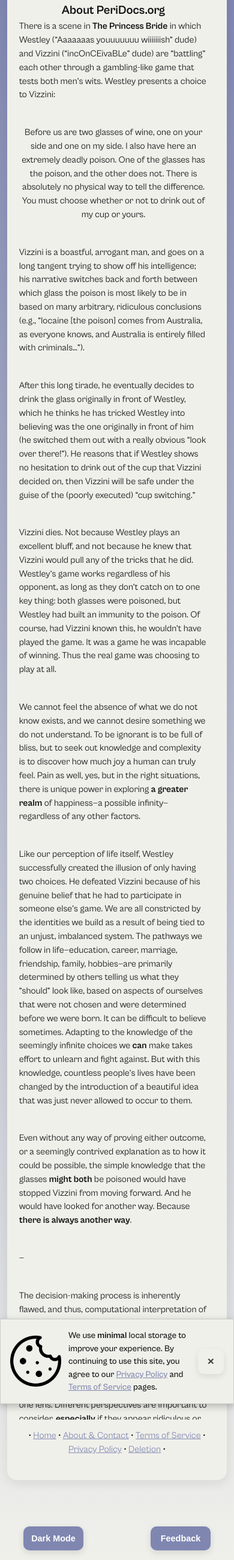
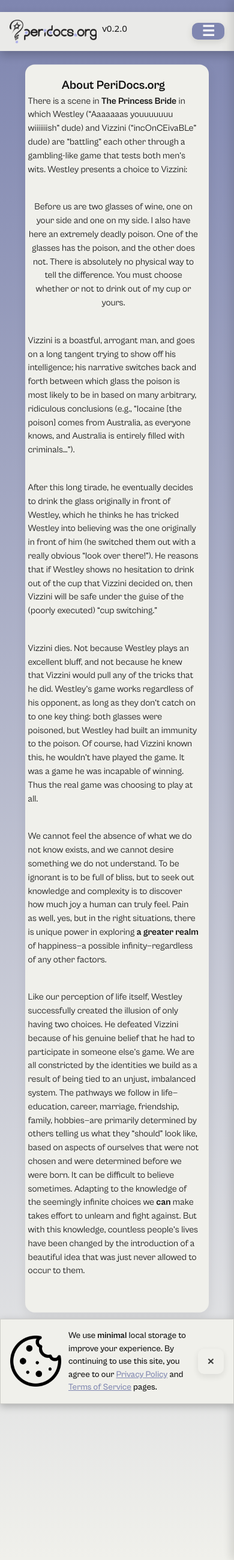
Before and after one commit to Stays7339/PeriDocs, a FastAPI app: page /about in a window 390 px wide. Shown: the whole page at 60% size. Run offline with FastAPI, Linux system fonts and the light colour scheme; parts of the project's set-up code (start-up, migrations or seed data) failed here and were passed over.

Commit message:
[]approximate date and time is 2026-03-20:12:20:00-04:00

```diff
--- a/app/static/peridocs-ui.js
+++ b/app/static/peridocs-ui.js
@@ -1,5 +1,5 @@
 // peridocs-ui.js — unified UI state: theme, cooldowns, modals, toasts, feedback/entry, privacy toast
-// save-state 202602261327  (YYYYMMDDhhmm)
+// save-state 2026-03-19T18:29:05-04:00
 // ==========================================
 
 /* Notes:
@@ -454,4 +454,70 @@ window.copySafeTextToClipboard = copySafeTextToClipboard;
       }
   }); // end deleteForm submit listener
     }
+
+// =========================
+// Header & Mobile Menu
+// =========================
+
+function initHeaderMenu() {
+  try {
+    const headerMenu = document.querySelector('.header-menu');
+    const menuToggle = document.getElementById('menu-toggle-btn');
+    const themeBtn = document.getElementById('theme-toggle-btn');
+    const feedbackBtn = document.getElementById('feedback-btn');
+
+    // Mobile menu toggle
+    menuToggle?.addEventListener('click', () => {
+      headerMenu?.classList.toggle('show');
+    });
+
+    // Move theme/feedback buttons into sidebar on mobile
+    function updateSidebarButtons() {
+      if (!headerMenu || !themeBtn || !feedbackBtn) return;
+      if (window.innerWidth <= 835) {
+        if (!headerMenu.contains(themeBtn)) headerMenu.appendChild(themeBtn);
+        if (!headerMenu.contains(feedbackBtn)) headerMenu.appendChild(feedbackBtn);
+      } else {
+        if (themeBtn.parentNode === headerMenu) document.body.appendChild(themeBtn);
+        if (feedbackBtn.parentNode === headerMenu) document.body.appendChild(feedbackBtn);
+      }
+    }
+    updateSidebarButtons();
+    window.addEventListener('resize', updateSidebarButtons);
+
+    // Header link/button hover and active
+    function styleHeaderButtons() {
+      headerMenu?.querySelectorAll('a, button').forEach(el => {
+        el.style.width = '100%';
+        el.style.marginBottom = '1.5rem';
+        el.style.display = 'inline-flex';
+        el.style.alignItems = 'center';
+        el.style.justifyContent = 'center';
+        el.style.fontFamily = "'CabinetGrotesk-Variable', system-ui, -apple-system, 'Segoe UI', Roboto, 'Helvetica Neue', Arial";
+        el.style.fontWeight = '600';
+        el.style.height = '48px';
+        el.style.textDecoration = 'none';
+        el.style.background = '#7F86B0';
+        el.style.color = '#FFFFFF';
+        el.style.borderRadius = '10px';
+        el.style.transition = 'background 0.2s ease, transform 0.1s ease';
+        el.addEventListener('mouseenter', () => { el.style.background='#6B708F'; el.style.transform='translateY(-1px)'; });
+        el.addEventListener('mouseleave', () => { el.style.background='#7F86B0'; el.style.transform='translateY(0)'; });
+        el.addEventListener('mousedown', () => el.style.transform='translateY(0)');
+      });
+    }
+    styleHeaderButtons();
+
+  } catch (err) {
+    console.error('Header/menu init failed:', err);
+  }
+}
+
+// Run immediately or on DOMContentLoaded
+if (document.readyState === 'loading') {
+  document.addEventListener('DOMContentLoaded', initHeaderMenu);
+} else {
+  initHeaderMenu();
+}
+
 }); // end DOMContentLoaded
--- a/app/static/style.css
+++ b/app/static/style.css
@@ -1,4 +1,4 @@
-/* ---------------------- PeriDocs-code/app/static/style.css  - save-state 202602261427(YYYYMMDDhhmm) ---------------------- */
+/* ---------------------- PeriDocs-code/app/static/style.css  - save-state 2026-03-20T12:16:25-04:00 ---------------------- */
 
 /* ---------------------- Fonts ---------------------- */
 @font-face{font-family:'Cabinet Grotesk';font-weight:100;src:url('/static/CabinetGrotesk_Complete/Fonts/WEB/fonts/CabinetGrotesk-Thin.woff2') format('woff2'),url('/static/CabinetGrotesk_Complete/Fonts/WEB/fonts/CabinetGrotesk-Thin.woff') format('woff'),url('/static/CabinetGrotesk_Complete/Fonts/WEB/fonts/CabinetGrotesk-Thin.ttf') format('truetype');}
@@ -152,7 +152,7 @@ a:active:not(.brand-link) {
 }
 
 /* ---------------------- Header/logo ---------------------- */
-header.site-wordmark{position:absolute;top:1.25rem;left:1.5rem;display:flex;align-items:center;gap:.6rem;font-family:'Cabinet Grotesk',sans-serif;font-weight:700;font-size:1.6rem;color:var(--text);opacity:.95;user-select:none;pointer-events:auto;}
+header.site-wordmark{position: fixed;top: 0;left: 0;width: 100%;display:flex;align-items:center;gap:.6rem;font-family:'Cabinet Grotesk',sans-serif;font-weight:100;font-size:1.6rem;color:var(--text);opacity:.95;user-select:none;pointer-events:auto;}
 .brand-link{display:flex;align-items:center;text-decoration:none;color:inherit;}
 .brand-logo{height:3rem;width:auto;display:block;filter:none;  transform: scaleX(1); transform-origin: center}
 html[data-theme='dark'] .brand-logo{filter:invert(1) brightness(.95) contrast(.9);}
@@ -204,125 +204,6 @@ html[data-theme='dark'] .expanded{background-color:color-mix(in srgb,var(--card)
 .feedback-modal-actions{display:flex;justify-content:flex-end;gap:8px;}
 
 
-@media (max-width: 640px) {
-
-  /* ---------------------- Wrap / layout ---------------------- */
-  .wrap {
-    display: flex;
-    justify-content: center;
-    align-items: flex-start;  /* vertical alignment for card */
-    padding-top: 2.5rem;      /* space from top */
-    padding-left: env(safe-area-inset-left);
-    padding-right: env(safe-area-inset-right);
-  }
-
-  /* ---------------------- Header / wordmark ---------------------- */
-  header.site-wordmark {
-    position: relative;
-    top: auto;
-    left: auto;
-    justify-content: center;
-    margin-top: 1.25rem;
-    font-size: 1.35rem;
-  }
-
-  .brand-logo {
-    height: 2.4rem;
-  }
-
-  /* ---------------------- Card ---------------------- */
-  .card {
-    width: 94%;
-    max-height: calc(100vh - 6rem);
-    padding: 1.5rem 1.25rem;
-    border-radius: 16px;
-    box-shadow: 0 6px 18px rgba(17,17,17,.08);
-    position: relative;
-    transform: translateY(-7%); /* moves the card upward */
-  }
-
-  .card-content {
-    flex: 1;
-    overflow-y: auto;
-    padding-right: 0.75rem;
-  }
-
-  /* ---------------------- Typography ---------------------- */
-  h1 {
-    font-size: 1.25rem;
-    margin-bottom: 1rem;
-  }
-
-  p {
-    font-size: 0.95rem;
-  }
-
-  textarea,
-  input[type="text"],
-  input[type="search"],
-  input[type="email"],
-  input[type="number"] {
-    font-size: 1rem;
-  }
-
-  /* ---------------------- Buttons ---------------------- */
-  /* Feedback button */
-  #feedback-btn {
-    bottom: 16px;
-    right: 10%;           /* fixed % from left, adjust for desired spacing */
-    width: 90px;
-    height: 40px;        /* match squircle proportions */
-    border-radius: 10px; /* same as desktop */
-    padding: 0.6rem 1rem;
-    font-size: 0.9rem;
-  }
-
-  /* Dark mode button */
-  #theme-toggle-btn {
-    bottom: 16px;
-    left: 10%;          /* fixed % from right */
-    width: 90px;
-    height: 40px;        /* same as feedback */
-    border-radius: 10px; /* squircle like desktop */
-    padding: 0.6rem 1rem;
-    font-size: 0.9rem;
-  }
-
-  /* Feedback button */
-  #feedback-btn,
-  #theme-toggle-btn {
-    display: flex;                 /* flex container for text */
-    align-items: center;           /* vertical centering */
-    justify-content: center;       /* horizontal centering */
-    text-align: center;            /* prevent left-align */
-    white-space: nowrap;           /* prevent wrapping */
-    line-height: 1;                /* ensure font sits in middle */
-  }
-
-  /* Feedback button specific */
-  #feedback-btn {
-    bottom: 16px;
-    right: 10%;
-    width: 100px;      /* slightly wider to fit text + padding */
-    height: 40px;
-    border-radius: 10px;
-    padding: 0 12px;   /* only horizontal padding; vertical handled by flex */
-    font-size: 0.9rem;
-  }
-
-  /* Dark mode button specific */
-  #theme-toggle-btn {
-    bottom: 16px;
-    left: 10%;
-    width: 100px;      /* match feedback width */
-    height: 40px;      /* match feedback height */
-    border-radius: 10px;
-    padding: 0 12px;
-    font-size: 0.9rem;
-  }
-
-}
-
 @media (hover: none) {
   #theme-toggle-btn:hover,
   #feedback-btn:hover {
@@ -334,17 +215,6 @@ html[data-theme='dark'] .expanded{background-color:color-mix(in srgb,var(--card)
   #feedback-btn:active {
     background: var(--accent-hover);
     transform: translateY(-1px);
-  }
-}
-
-@media (max-width: 640px) {
-  #privacy-toast {
-    left: 50%;
-    bottom: 10%;
-    transform: none;        /* remove translateX centering */
-    width: 100vw;           /* full viewport width */
-    border-radius: 0;       /* optional, flush with edges */
-    padding: 1rem;          /* adjust padding as needed */
   }
 }
 
@@ -561,4 +431,272 @@ html[data-theme='dark'] .expanded{background-color:color-mix(in srgb,var(--card)
 .about-content p.right { text-align: right; }
 h1.center {
   text-align: center;
+
 }
+
+
+/* =========================
+   Header / Wordmark & Mobile Responsiveness
+========================= */
+
+/* Header */
+header.site-wordmark {
+  position: fixed;
+  top: 0;
+  left: 0;
+  width: 100%;
+  display: flex;
+  align-items: center;
+  gap: 0.6rem;
+  padding: 0.5rem 1rem;
+  font-family: 'CabinetGrotesk-Variable', system-ui, -apple-system, "Segoe UI", Roboto, "Helvetica Neue", Arial;
+  font-weight: 100;
+  font-size: 2rem;
+  color: #000000;
+  background: #F0F0EB;
+  opacity: 0.95;
+  box-shadow: 0 6px 16px rgba(0,0,0,0.25);
+  user-select: none;
+  pointer-events: auto;
+  z-index: 7;
+}
+
+/* Logo */
+.brand-logo {
+  height: 3rem;
+}
+html[data-theme='dark'] .brand-logo {
+  filter: invert(1) brightness(.95) contrast(.9);
+}
+.brand-text { line-height: 1; }
+
+/* Header menu */
+.header-menu {
+  margin-left: auto;
+  display: flex;
+  align-items: center;
+  gap: 1rem;
+  font-size: 0.9rem;
+}
+
+/* Hamburger toggle (mobile) */
+#menu-toggle-btn { display: none; }
+
+
+@media (max-width: 835px) {
+
+  /* ---------------------- Wrap / layout ---------------------- */
+  .wrap {
+  display: flex;
+  justify-content: center;
+  align-items: flex-start;
+  padding: calc(4.25rem + 1rem) 1rem 1rem;
+  }
+
+  /* ---------------------- Header / wordmark ---------------------- */
+  header.site-wordmark {
+    position: relative;
+    top: auto;
+    left: auto;
+    justify-content: center;
+    margin-top: 1.25rem;
+    font-size: 1.35rem;
+  }
+
+  .brand-logo {
+    height: 2.4rem;
+  }
+
+  /* ---------------------- Card ---------------------- */
+  .card {
+    width: 94%;
+    max-height: 80vh;
+    padding: 0.3rem;
+    border-radius: 16px;
+    box-shadow: 0 6px 18px rgba(17,17,17,.08);
+    position: relative;
+    transform: translateY(-7%); /* moves the card upward */
+  }
+
+  .card-content {
+    flex: 1;
+    overflow-y: auto;
+    padding-right: 0.75rem;
+  }
+
+  /* ---------------------- Typography ---------------------- */
+  h1 {
+    font-size: 1.25rem;
+    margin-bottom: 1rem;
+  }
+
+  p {
+    font-size: 0.95rem;
+  }
+
+  textarea,
+  input[type="text"],
+  input[type="search"],
+  input[type="email"],
+  input[type="number"] {
+    font-size: 1rem;
+  }
+
+  /* ---------------------- Buttons ---------------------- */
+  /* Feedback button */
+  #feedback-btn {
+    bottom: 16px;
+    right: 10%;           /* fixed % from left, adjust for desired spacing */
+    width: 90px;
+    height: 40px;        /* match squircle proportions */
+    border-radius: 10px; /* same as desktop */
+    padding: 0.6rem 1rem;
+    font-size: 0.9rem;
+  }
+
+  /* Dark mode button */
+  #theme-toggle-btn {
+    bottom: 16px;
+    left: 10%;          /* fixed % from right */
+    width: 90px;
+    height: 40px;        /* same as feedback */
+    border-radius: 10px; /* squircle like desktop */
+    padding: 0.6rem 1rem;
+    font-size: 0.9rem;
+  }
+
+  /* Feedback button */
+  #feedback-btn,
+  #theme-toggle-btn {
+    display: flex;                 /* flex container for text */
+    align-items: center;           /* vertical centering */
+    justify-content: center;       /* horizontal centering */
+    text-align: center;            /* prevent left-align */
+    white-space: nowrap;           /* prevent wrapping */
+    line-height: 1;                /* ensure font sits in middle */
+  }
+
+  /* Feedback button specific */
+  #feedback-btn {
+    bottom: 16px;
+    right: 10%;
+    width: 100px;      /* slightly wider to fit text + padding */
+    height: 40px;
+    border-radius: 10px;
+    padding: 0 12px;   /* only horizontal padding; vertical handled by flex */
+    font-size: 0.9rem;
+  }
+
+  /* Dark mode button specific */
+  #theme-toggle-btn {
+    bottom: 16px;
+    left: 10%;
+    width: 100px;      /* match feedback width */
+    height: 40px;      /* match feedback height */
+    border-radius: 10px;
+    padding: 0 12px;
+    font-size: 0.9rem;
+  }
+
+  #privacy-toast {
+    left: 50%;
+    bottom: 10%;
+    transform: none;        /* remove translateX centering */
+    width: 100vw;           /* full viewport width */
+    border-radius: 0;       /* optional, flush with edges */
+    padding: 1rem;          /* adjust padding as needed */
+  }
+
+}
+
+/* Mobile adjustments */
+@media (max-width: 835px) {
+  header.site-wordmark { font-size: 2rem; }
+  .brand-logo { height: 2.4rem; }
+
+  #menu-toggle-btn {
+    display: inline-flex;
+    background: #7F86B0;
+    color: #FFFFFF;
+    border: none;
+    font-size: 1.5rem;
+    border-radius: 10px;
+    cursor: pointer;
+    margin-left: auto;
+    padding: 0 1rem;
+    align-items: center;
+    justify-content: center;
+    z-index: 9;
+  }
+
+  .header-menu {
+    position: fixed;
+    top: 0;
+    right: 0;
+    height: 100vh;
+    width: 250px;
+    flex-direction: column;
+    align-items: flex-start;
+    padding: 1rem;
+    background: #F0F0EB;
+    box-shadow: -4px 0 16px rgba(0,0,0,0.15);
+    transform: translateX(100%);
+    transition: transform 0.3s ease;
+    z-index: 8;
+  }
+  html[data-theme=dark]
+
+  .header-menu a,
+  .header-menu button {
+    width: 100%;
+    margin-bottom: 1.5rem;
+    display: inline-flex;
+    align-items: center;
+    justify-content: center;
+    font-family: 'CabinetGrotesk-Variable', system-ui, -apple-system, "Segoe UI", Roboto, "Helvetica Neue", Arial;
+    font-weight: 600;
+    height: 48px;
+    text-decoration: none;
+    background: #7F86B0;
+    color: #FFFFFF;
+    border-radius: 10px;
+    transition: background 0.2s ease, transform 0.1s ease;
+  }
+  .header-menu a:hover,
+  .header-menu button:hover { background: #6B708F; transform: translateY(-1px); }
+  .header-menu a:active,
+  .header-menu button:active { transform: translateY(0); }
+
+  .header-menu.show { transform: translateX(0); }
+
+  .header-menu .spacer { height: 1.5rem; flex-shrink: 0; }
+
+  /* Floating buttons into menu */
+  #theme-toggle-btn,
+  #feedback-btn {
+    position: static;
+    width: 100%;
+    margin: 0;
+    display: inline-flex;
+    justify-content: center;
+    align-items: center;
+    height: 48px;
+    border-radius: 10px;
+    background: #7F86B0;
+    color: #FFFFFF;
+    font-family: 'CabinetGrotesk-Variable', system-ui, -apple-system, "Segoe UI", Roboto, "Helvetica Neue", Arial;
+    font-weight: 600;
+  }
+
+}
+
+/* Desktop link reset */
+@media (min-width: 836px) {
+  .header-menu a {
+    all: revert;
+    background: none;
+    color: #000000;
+    font-weight: 500;
+    text-decoration: none;
+  }
+}
--- a/app/templates/about.html
+++ b/app/templates/about.html
@@ -1,4 +1,4 @@
-{# PeriDocs-code/app/templates/about.html save-state 202602261421 #}
+{# PeriDocs-code/app/templates/about.html save-state 2026-03-19T18:25:45-04:00 #}
 {% extends "base.html" %}
 {% block title %}About | PeriDocs.org{% endblock %}
 
@@ -42,7 +42,6 @@
       <p class="right">—Mya Blair, Co-Founder of <strong>PeriDocs LLC</strong></p>
       <p class="right"><a href="mailto:info@peridocs.org">info@peridocs.org</a></p>
     </div>
-    {% include 'includes/footer.html' %}
   </div>
 </div>
 {% endblock %}
--- a/app/templates/base.html
+++ b/app/templates/base.html
@@ -1,4 +1,4 @@
-<!-- PeriDocs-code/app/templates/base.html save-state 202602261329 -->
+<!-- PeriDocs-code/app/templates/base.html save-state 2026-03-19T17:56:20-04:00 -->
 <!doctype html>
 <html lang="en" data-theme="light">
 <head>
@@ -12,15 +12,32 @@
 <body>
   <header class="site-wordmark">
     <a href="/" class="brand-link">
-      <img src="/static/peridocs-wordmark-and-logo-202602261328.png" alt="PeriDocs logo" class="brand-logo">
+      <img src="/static/peridocs-wordmark-and-logo-202602261328.png"
+          alt="PeriDocs logo"
+          class="brand-logo">
     </a>
+
+    <p>v0.2.0</p>
+
+    <nav class="header-menu">
+      <a class="btn primary" href="/">Home</a>
+      <a class="btn primary" href="/about">About & Contact</a>
+      <a class="btn primary" href="/terms-of-service">Terms of Service</a>
+      <a class="btn primary" href="/privacy-policy">Privacy Policy</a>
+      <a class="btn primary" href="/delete">Deletion</a>
+      <a class="btn primary" href="https://donate.stripe.com/dRmbJ2fdH94MckI9Mhe7m00">Donation</a>
+    </nav>
+
+    <button id="menu-toggle-btn" class="btn primary" aria-label="Toggle menu">☰</button>
   </header>
 
 
-  <div class="wrap">{% block content %}{% endblock %}</div>
+  <div class="wrap {% block layout %}layout-single{% endblock %}">
+  {% block content %}{% endblock %}
+  </div>
 
-  <button id="theme-toggle-btn" aria-label="Toggle theme">Dark Mode</button>
-  <button id="feedback-btn" aria-label="Give feedback">Feedback</button>
+  <button id="theme-toggle-btn" aria-label="Toggle theme" class="btn primary">Dark Mode</button>
+  <button id="feedback-btn" aria-label="Give feedback" class="btn primary">Feedback</button>
 
   {% include 'includes/modal-feedback.html' %}
   {% include 'includes/modal-crisis.html' %}
@@ -29,6 +46,7 @@
   <div id="privacy-toast"></div>
 
   <script src="/static/peridocs-ui.js" defer></script>
+
   <canvas id="snow-canvas" style="position:fixed;top:0;left:0;width:100%;height:100%;pointer-events:none;z-index:10000;display:none;"></canvas>
 </body>
 </html>
--- a/app/templates/delete.html
+++ b/app/templates/delete.html
@@ -1,4 +1,4 @@
-{# PeriDocs-code/app/templates/delete.html — save-state 202602241632 (YYYYMMDDhhmm) #}
+{# PeriDocs-code/app/templates/delete.html — save-state 2026-03-19T18:24:25-04:00 #}
 {% extends 'base.html' %}
 
 {% block title %}Delete Entry | PeriDocs{% endblock %}
@@ -22,7 +22,6 @@
       <button type="submit" class="btn primary" id="delete-submit">Delete Entry</button>
     </form>
   </div>
-  {% include 'includes/footer.html' %}
 </div>
 
 {% if message %}
--- a/app/templates/includes/footer.html
+++ /dev/null
@@ -1,11 +0,0 @@
-<!-- footer module throughout the PeriDocs.org -->
-<footer class="card-footer">
-  <p>
-    •
-    <a href="/">Home</a> •
-    <a href="/about">About & Contact</a> •
-    <a href="/terms-of-service">Terms of Service</a> •
-    <a href="/privacy-policy">Privacy Policy</a> •
-    <a href="/delete">Deletion</a> •
-  </p>
-</footer>
--- a/app/templates/index.html
+++ b/app/templates/index.html
@@ -1,4 +1,4 @@
-{# index.html - homepage, extends base.html save-state 2026-03-19T16:31:19-04:00 #}
+{# index.html - homepage, extends base.html save-state 2026-03-19T18:22:40-04:00 #}
 {% extends "base.html" %}
 
 {% block title %}PeriDocs.org | Alpha{% endblock %}
@@ -52,6 +52,5 @@ We minimize these risks by redacting your PII in an ephemeral window of volatile
     </form>
 
   </div>
-  {% include 'includes/footer.html' %}
 </div>
 {% endblock %}
--- a/app/templates/privacy.html
+++ b/app/templates/privacy.html
@@ -1,4 +1,4 @@
-{# PeriDocs-code/app/templates/privacy.html save-state 202602251921  #}
+{# PeriDocs-code/app/templates/privacy.html save-state 2026-03-19T18:23:10-04:00  #}
 {% extends "base.html" %}
 {% block title %}Privacy Policy | PeriDocs.org{% endblock %}
 
@@ -237,6 +237,5 @@
       <h2>18. General Provisions</h2>
       <p>If any provision of this Agreement is held invalid or unenforceable, the remaining provisions shall remain in full force and effect.</p>
     </div>
-    {% include 'includes/footer.html' %}
   </div>
 {% endblock %}
--- a/app/templates/submit-success.html
+++ b/app/templates/submit-success.html
@@ -1,4 +1,4 @@
-{# PeriDocs-code/app/templates/submit-success.html — save-state 202602252055 (YYYYMMDDhhmm) #}
+{# PeriDocs-code/app/templates/submit-success.html — save-state 2026-03-19T18:23:40-04:00 #}
 {% extends "base.html" %}
 {% block title %}Entry saved | PeriDocs{% endblock %}
 
@@ -82,6 +82,5 @@
       <a class="btn ghost" href="/">Return</a>
     </div>
   </div>
-  {% include 'includes/footer.html' %}
 </div>
 {% endblock %}
--- a/app/templates/terms-of-service.html
+++ b/app/templates/terms-of-service.html
@@ -1,4 +1,4 @@
-{# PeriDocs-code/app/templates/terms-of-service.html save-state 202602251922 #}
+{# PeriDocs-code/app/templates/terms-of-service.html save-state 2026-03-19T18:25:30-04:00 #}
 {% extends "base.html" %}
 {% block title %}Terms of Service | PeriDocs.org{% endblock %}
 
@@ -225,7 +225,5 @@
     <a href="mailto:info@peridocs.org">info@peridocs.org</a>.
   </p>
 </div>
-{% include 'includes/footer.html' %}
-
   </div>
 {% endblock %}
```
Also changed, not shown: core/nlp/hash_utils.py (+14 -6 lines), README.md.
